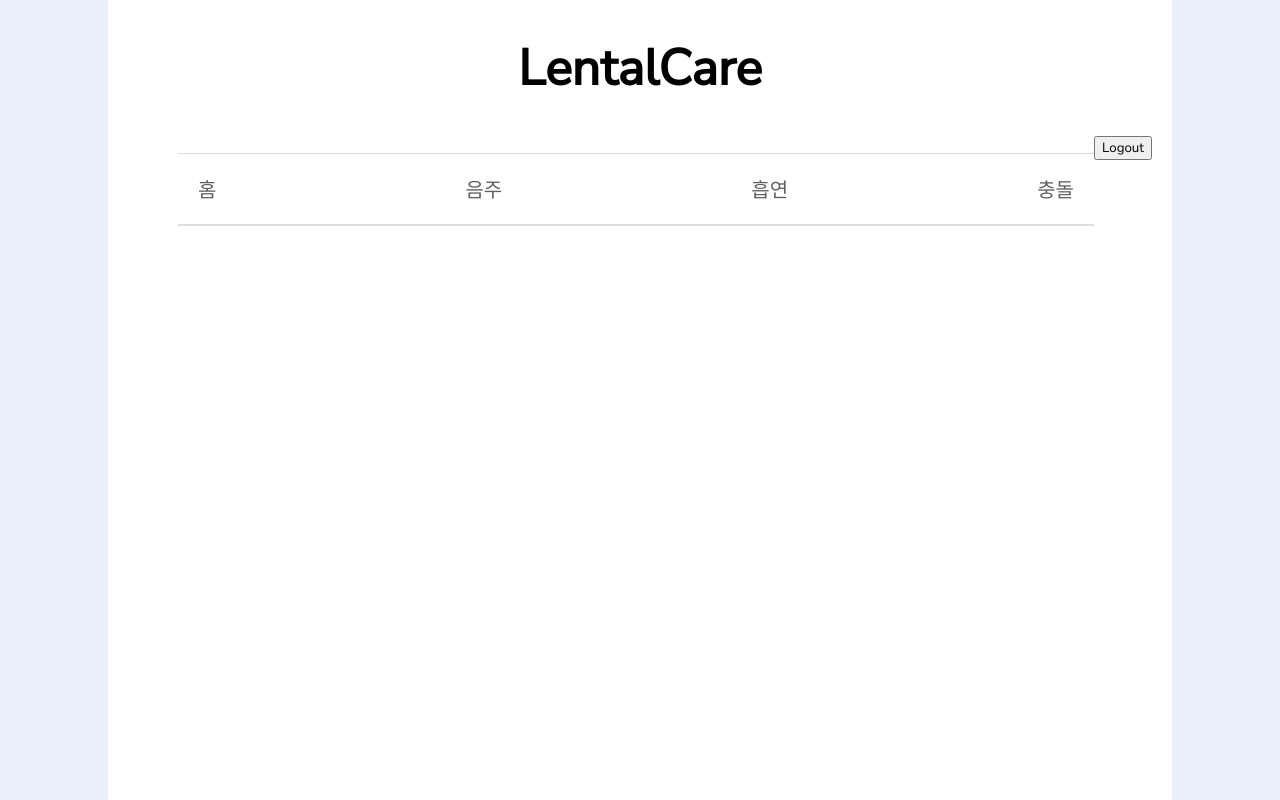
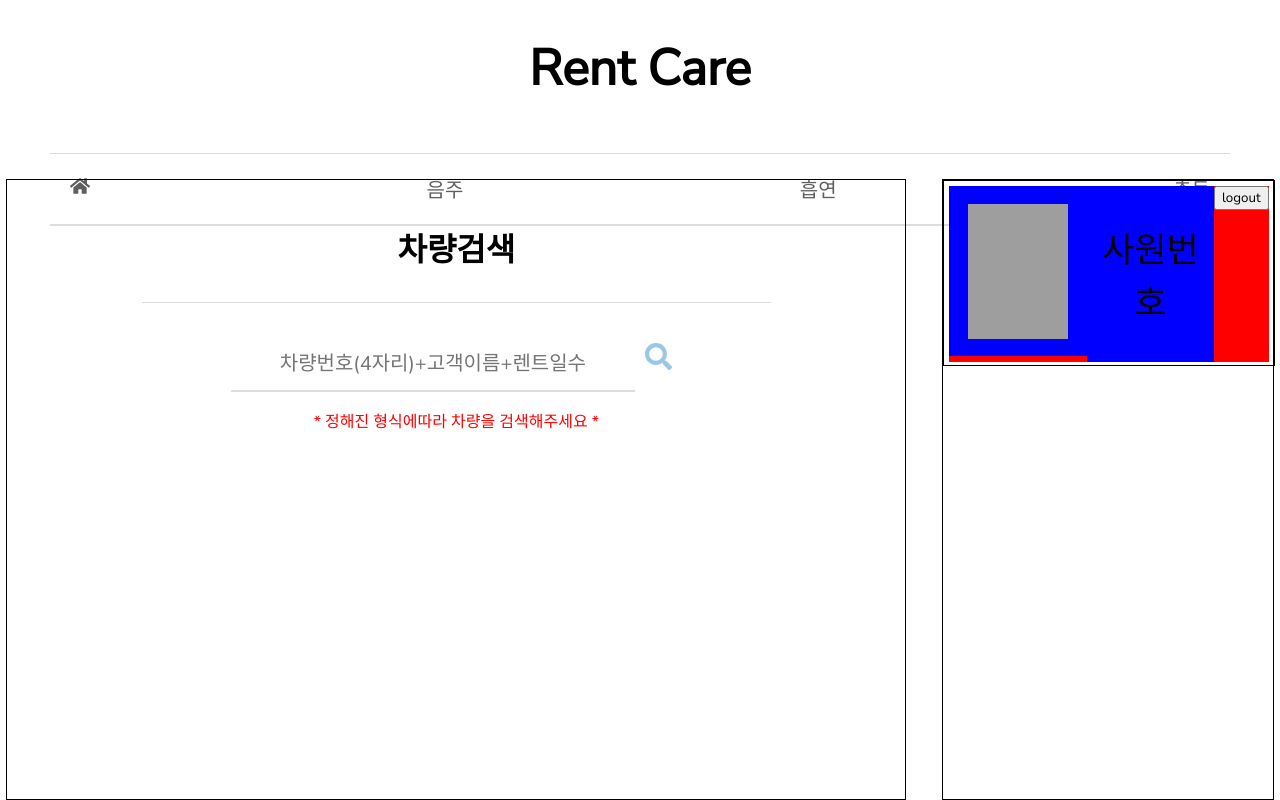
Before and after one commit to SmartRentalCare/JSP, a React (Create React App) app: page /main in a window 1280 px wide. Built offline with nearby package versions, Linux system fonts and the light colour scheme; grey boxes are pictures that could not be loaded.

Commit message:
Layout + main

```diff
--- a/src/App.js
+++ b/src/App.js
@@ -1,18 +1,21 @@
-import  LoginPage from './pages/LoginPage'
-//import MainPage from './pages/MainPage'
-import {BrowserRouter,Routes, Route} from 'react-router-dom'
-import MainPage from './pages/MainPage';
-
+import LoginPage from "./pages/LoginPage";
+import { BrowserRouter, Routes, Route } from "react-router-dom";
+import MainPage from "./pages/MainPage";
+import SmokingPage from "./pages/SmokingPage";
+import DrinkPage from "./pages/DrinkPage";
+import CollisonPage from "./pages/CollisionPage";
 
 function App() {
-
   return (
-      <BrowserRouter>
-        <Routes>
-            <Route exact path="/main" element={<MainPage/>} />
-            <Route exact path="/auth/sign/in" element={<LoginPage />} />
-        </Routes>
-      </BrowserRouter>
+    <BrowserRouter>
+      <Routes>
+        <Route exact path="/main" element={<MainPage />} />
+        <Route exact path="/auth/sign/in" element={<LoginPage />} />
+        <Route exact path="/drink" element={<DrinkPage />} />
+        <Route exact path="/smoke" element={<SmokingPage />} />
+        <Route exact path="/collision" element={<CollisonPage />} />
+      </Routes>
+    </BrowserRouter>
   );
 }
 
--- a/src/layout/header.jsx
+++ b/src/layout/header.jsx
@@ -1,4 +1,5 @@
 //import React, { useState } from "react";
+import { FaHome } from "react-icons/fa";
 import LogoutButton from "../components/Logoutbutton";
 import "../style.css";
 
@@ -6,15 +7,15 @@ export default function header() {
   return (
     <div className="header">
       <header>
-        <h1 className="main_logo">LentalCare</h1>
-        <div className="logout_button">
-          <LogoutButton />
-        </div>
+        <h1 className="main_logo">Rent Care</h1>
+
         <nav className="nav">
-          <a href="{() => false}">홈</a>
-          <a href="{() => false}">음주</a>
-          <a href="{() => false}">흡연</a>
-          <a href="{() => false}">충돌</a>
+          <a href="/main">
+            <FaHome className="header-icon" />
+          </a>
+          <a href="/drink">음주</a>
+          <a href="/smoke">흡연</a>
+          <a href="/collision">충돌</a>
         </nav>
       </header>
     </div>
--- /dev/null
+++ b/src/pages/CollisionPage.jsx
@@ -0,0 +1,15 @@
+import React from "react";
+import Header from "../layout/header";
+import Main from "../layout/main";
+import Footer from "../layout/footer";
+import LogoutButton from "../components/Logoutbutton";
+export default function MainPage() {
+  return (
+    <div>
+      <Header />
+      <Main />
+      <Footer />
+      <LogoutButton />
+    </div>
+  );
+}
--- /dev/null
+++ b/src/pages/DrinkPage.jsx
@@ -0,0 +1,15 @@
+import React from "react";
+import Header from "../layout/header";
+import Main from "../layout/main";
+import Footer from "../layout/footer";
+import LogoutButton from "../components/Logoutbutton";
+export default function MainPage() {
+  return (
+    <div>
+      <Header />
+      <Main />
+      <Footer />
+      <LogoutButton />
+    </div>
+  );
+}
--- a/src/pages/LoginPage.jsx
+++ b/src/pages/LoginPage.jsx
@@ -3,6 +3,7 @@ import { FaUser, FaLock } from "react-icons/fa";
 import "../style.css";
 import axios from "axios";
 //import { Link } from "react-router-dom";
+const JWT_EXPIRRY_TIME = 300000;
 
 export default function LoginPage() {
   const [userID, setUserID] = useState("");
@@ -16,56 +17,45 @@ export default function LoginPage() {
     setUSerPW(event.target.value);
   };
 
-  const instance = axios.create({
-    baseURL: "https://localhost:3001/",
-    timeout: 5000,
-    headers: {
-      "Content-Type": "application/json",
-    },
-  });
+  const handleSubmit = async (e) => {
+    e.preventDefault();
+    axios
+      .post("http://localhost:3001/auth/sign/in", {
+        userID: userID,
+        userPW: userPW,
+      })
+      .then(onLoginSuccess)
+      .catch((error) => {
+        console.log(error);
+      });
+  };
 
-  const handleSubmit = async (userID, userPW) => {
-    const body = {
-      userID,
-      userPW,
-    };
+  const onSilentRefresh = () => {
+    axios
+      .post("http://localhost:3001/auth/revise_check")
+      .then(onLoginSuccess)
+      .catch((error) => {
+        // ... 로그인 실패 처리
+      });
+  };
 
-    try {
-      const response = await instance.post("/auth/sign/in", body);
-      const { accessToken, refreshToken } = response.data;
-      localStorage.setItem("accessToken", accessToken);
-      localStorage.setItem("refreshToken", refreshToken);
-      return response;
-    } catch (error) {
-      console.log("error");
-    }
+  const onLoginSuccess = (response) => {
+    const { accessToken } = response.data;
+    localStorage.setItem("token", accessToken);
+    window.location.href = "/main";
+    // accessToken 설정
+    axios.defaults.headers.common["Authorization"] = `Bearer ${accessToken}`;
+
+    // accessToken 만료하기 1분 전에 로그인 연장
+    setTimeout(onSilentRefresh, JWT_EXPIRRY_TIME);
   };
-  /*const handleSubmit = (userID, userPW) => {
-    const data = {
-      userID,
-      userPW,
-    };
-    axios
-      .post("http://localhost:3001/auth/sign/in", data)
-      .then((response) => {
-        const accessToken = localStorage.getItem("access_token");
-        if (accessToken) {
-          response.headers.Authorization = `Bearer ${accessToken}`;
-        }
-        return response;
-        //JWT 토큰을 로컬 스토리지에 저장
-      })
-      .catch((error) => {
-        console.log("로그인실패");
-      });
-  };*/
 
   return (
     <div className="LoginPage">
       <form className="LoginForm" onSubmit={handleSubmit}>
         <h1 className="SubTitle">
-          LentalCare
-          <span>렌터케어</span>
+          Rent Care
+          <span>렌트케어</span>
         </h1>
         <div className="Input">
           <div className="InputId">
--- a/src/pages/MainPage.jsx
+++ b/src/pages/MainPage.jsx
@@ -1,16 +1,45 @@
 import React from "react";
-import Header from "../layout/header"
-import Main from "../layout/main"
-import Footer from "../layout/footer"
-import LogoutButton from '../components/Logoutbutton';
+import Header from "../layout/header";
+import Footer from "../layout/footer";
+import Users from "../image/김채영.jpg";
+//import LogoutButton from "../components/Logoutbutton";
+import { FaSearch } from "react-icons/fa";
 export default function MainPage() {
-
   return (
     <div>
-      <Header/>
-      <Main/>
-      <Footer/>
-      <LogoutButton/>
+      <Header />
+      <div className="main">
+        <div className="main_section">
+          <div className="search_box">
+            <div className="main_subtitle"></div>
+            <h1 className="subtitle">차량검색</h1>
+            <input
+              type="text"
+              placeholder="차량번호(4자리)+고객이름+렌트일수"
+            />
+            <button>
+              <FaSearch className="search-icon" />
+            </button>
+            <p className="notion">* 정해진 형식에따라 차량을 검색해주세요 *</p>
+          </div>
+        </div>
+        <div className="main_article">
+          <div className="users">
+            <div className="users_info">
+              <div className="users_img">
+                <img src={Users}></img>
+              </div>
+              <div className="info">
+                <p className="users_number">사원번호 </p>
+              </div>
+              <div className="logout">
+                <button>logout</button>
+              </div>
+            </div>
+          </div>
+        </div>
+      </div>
+      <Footer />
     </div>
-  )
+  );
 }
--- /dev/null
+++ b/src/pages/SmokingPage.jsx
@@ -0,0 +1,15 @@
+import React from "react";
+import Header from "../layout/header";
+import Main from "../layout/main";
+import Footer from "../layout/footer";
+import LogoutButton from "../components/Logoutbutton";
+export default function MainPage() {
+  return (
+    <div>
+      <Header />
+      <Main />
+      <Footer />
+      <LogoutButton />
+    </div>
+  );
+}
--- a/src/style.css
+++ b/src/style.css
@@ -8,9 +8,7 @@ body {
   background-color: rgba(172, 192, 239, 0.244);
 }
 /* LoginPage.jsx */
-.Title {
-  background-color: green;
-}
+
 .LoginForm {
   box-shadow: 0 0 40px rgb(206, 207, 208);
 
@@ -37,11 +35,11 @@ body {
 }
 .SubTitle {
   font-family: "Playfair Display";
-  font-size: 40px;
+  font-size: 50px;
   font-weight: 300;
   margin-top: 50px;
   position: absolute;
-  top: 22%;
+  top: 20%;
   left: 50%;
   transform: translate(-50%, 0);
   color: rgba(55, 70, 84, 0.773);
@@ -49,7 +47,7 @@ body {
 .SubTitle > span {
   position: absolute;
   margin-top: 5px;
-  font-size: 15px;
+  font-size: 14px;
   color: #444;
   word-spacing: 1px;
   font-weight: normal;
@@ -117,12 +115,13 @@ li {
   position: absolute;
   top: 0;
   bottom: 0;
-  width: 80%;
-  max-width: 2048px;
+  width: 100%;
+  max-width: 1800px;
   padding: 0 20px;
   left: 50%;
   transform: translate(-50%, 0);
   text-align: center;
+  box-shadow: 0 0 40px rgb(206, 207, 208);
 }
 .nav {
   margin: 50px;
@@ -135,3 +134,112 @@ li {
 .logout_button {
   float: right;
 }
+.header-icon {
+  margin-top: 2px;
+}
+
+/* MainPage.jsx */
+.main {
+  float: right;
+  position: absolute;
+  top: 20%;
+  bottom: 0;
+  width: 100%;
+  max-width: 1800px;
+  padding: 0 20px;
+  left: 50%;
+  transform: translate(-50%, 0);
+}
+.main_section {
+  border: 1px solid black;
+  position: absolute;
+  left: 2%;
+  top: 3%;
+  bottom: 0;
+  width: 65%;
+  max-width: 1800px;
+  padding: 0 20px;
+  text-align: center;
+}
+.search_box {
+  margin-top: 12px;
+  width: 70%;
+  left: 15%;
+  max-width: 1800px;
+  position: absolute;
+  height: 150px;
+}
+.search_box > input {
+  border: none;
+  outline: none;
+  border-bottom: 2px solid rgba(128, 128, 128, 0.267);
+  font-size: 20px;
+  margin-top: 30px;
+  width: 400px;
+  height: 50px;
+  color: rgba(56, 61, 65, 0.779);
+}
+.search_box > button {
+  height: 50px;
+  border: none;
+  cursor: pointer;
+  margin: 4px;
+  background-color: white;
+}
+
+.main_article {
+  position: absolute;
+  right: 2%;
+  top: 3%;
+  bottom: 0;
+  width: 25%;
+  max-width: 1800px;
+  padding: 0 0px;
+  text-align: center;
+  border: 1px solid black;
+}
+.search-icon {
+  font-size: 27px;
+  color: rgb(153, 200, 229);
+}
+.notion {
+  color: red;
+}
+.users {
+  position: absolute;
+  top: 0%;
+  bottom: 70%;
+  width: 100%;
+  max-width: 1800px;
+  padding: 0 0px;
+  text-align: center;
+  border: 1px solid black;
+}
+.users_info {
+  background-color: red;
+  margin: 5px;
+  display: flex;
+}
+.users_img {
+  padding: 10px;
+  width: 120px;
+  height: 150px;
+  background-color: blue;
+}
+.users_img > img {
+  margin-top: 8px;
+  width: 100px;
+  height: 135px;
+}
+.info {
+  background-color: blue;
+}
+.users_number {
+  font-size: 35px;
+}
+.subtitle {
+  padding-top: 10px;
+  padding-bottom: 30px;
+  margin-bottom: 5px;
+  border-bottom: 1px solid rgba(128, 128, 128, 0.267);
+}
```
Also changed, not shown: src/image/image01.jpg (deleted).
